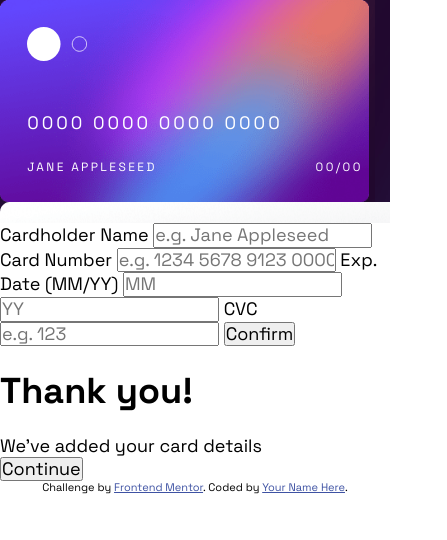
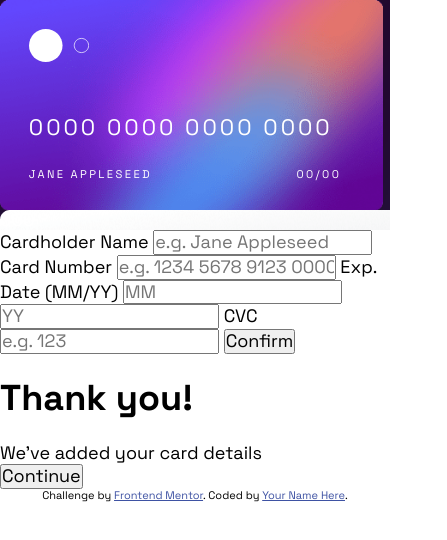
Before and after one commit to jpfingsten/interactive-card-details-form, a plain HTML site: page index.html in a window 390 px wide. Shown: the whole page, 447 px wide, since content can reach past the window. Drawn offline with Linux system fonts and the light colour scheme.

Commit message:
First pass complete on mobile card-front styles

```diff
--- a/css/main.css
+++ b/css/main.css
@@ -26,7 +26,8 @@ body {
 }
 
 .card-front-wrapper {
-  padding: 1.7rem;
+  padding: 1.8rem;
+  width: 370px;
 }
 
 .card-front {
@@ -37,6 +38,7 @@ body {
   -o-background-size: contain;
   background-size: contain;
   overflow: none;
+  width: 447px;
 }
 
 .logo {
@@ -46,13 +48,14 @@ body {
 .card-number {
   margin: 3rem 0 0 0;
   letter-spacing: .1875rem;
+  font-size: 1.4rem;
 }
 
 .card-lower-text {
   display: flex;
   justify-content: space-between;
   text-transform: uppercase;
-  font-size: .75rem;
+  font-size: .7rem;
   letter-spacing: .15rem;
   margin-top: 1.7rem;
 }
```
